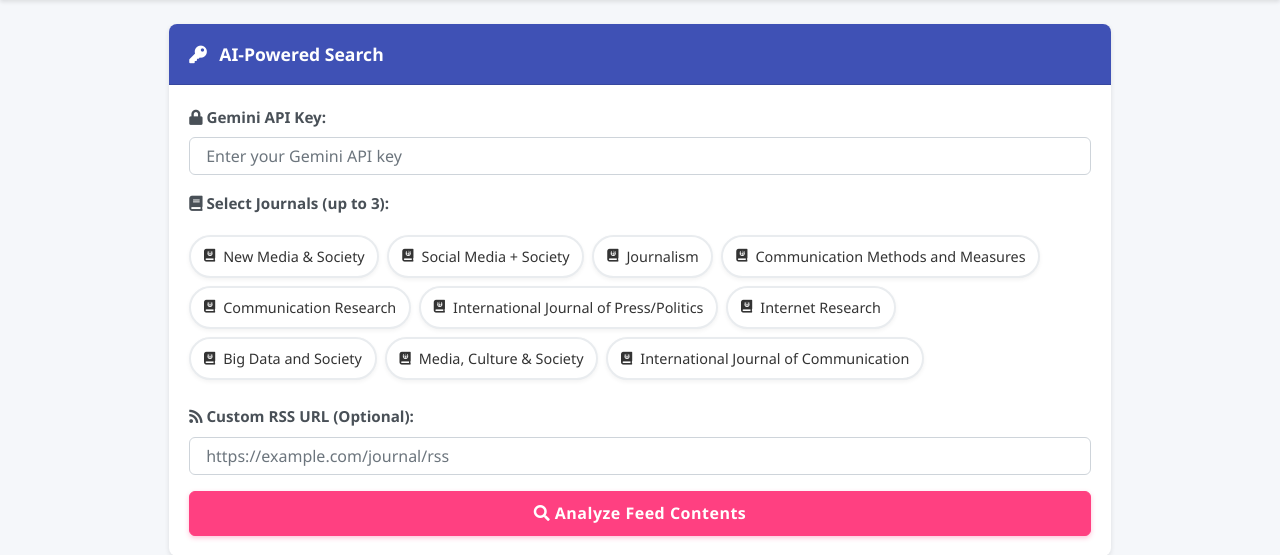
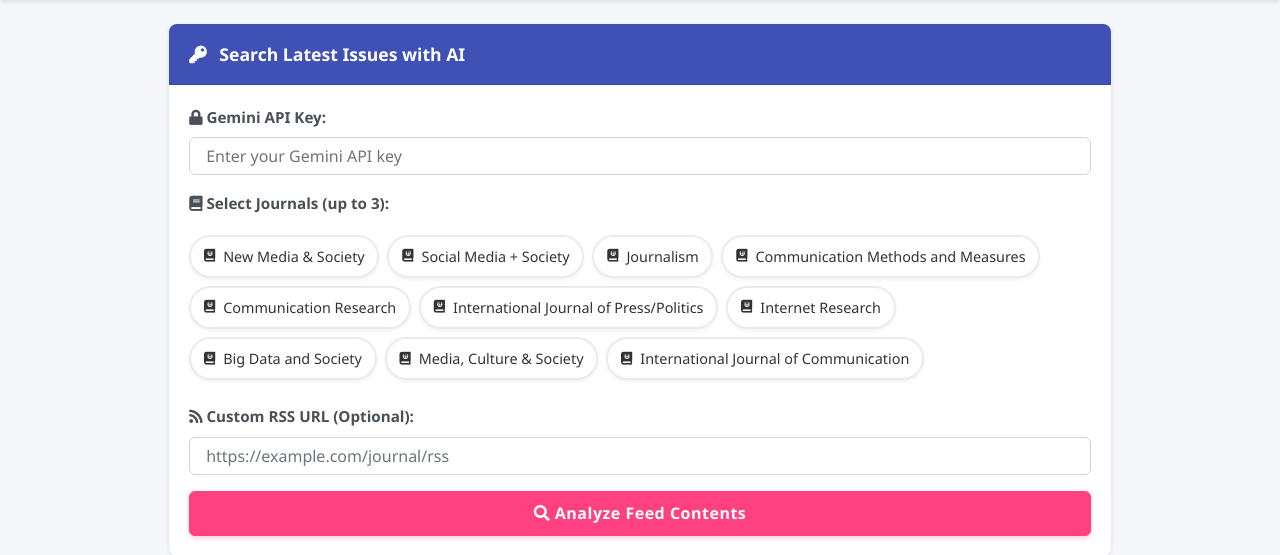
Before and after one commit to ekizilkaya/academic-summarizer, a Flask app: page / in a window 1280 px wide. Shown: the part 171-726 px from the top of the page. Run offline with Flask 3, Linux system fonts and the light colour scheme; some libraries are stand-ins or nearby versions.

Commit message:
Updated index.html with modifications

```diff
--- a/templates/index.html
+++ b/templates/index.html
@@ -336,7 +336,7 @@
                 <!-- API Key Card -->
                 <div class="card fade-in">
                     <div class="card-header">
-                        <i class="fas fa-key"></i> AI-Powered Search
+                        <i class="fas fa-key"></i> Search Latest Issues with AI
                     </div>
                     <div class="card-body">
                         <form method="POST" id="analysis-form">
```
